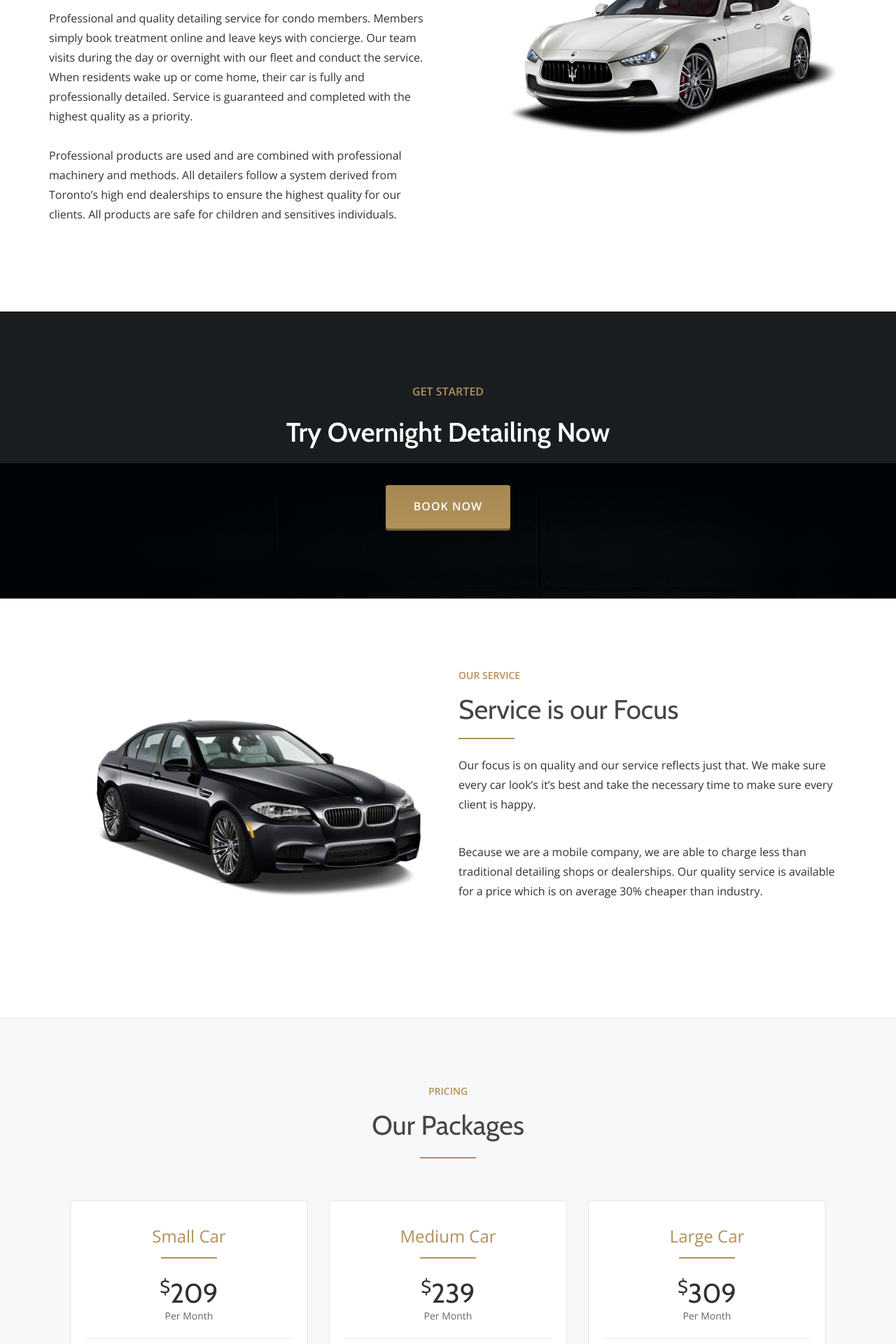
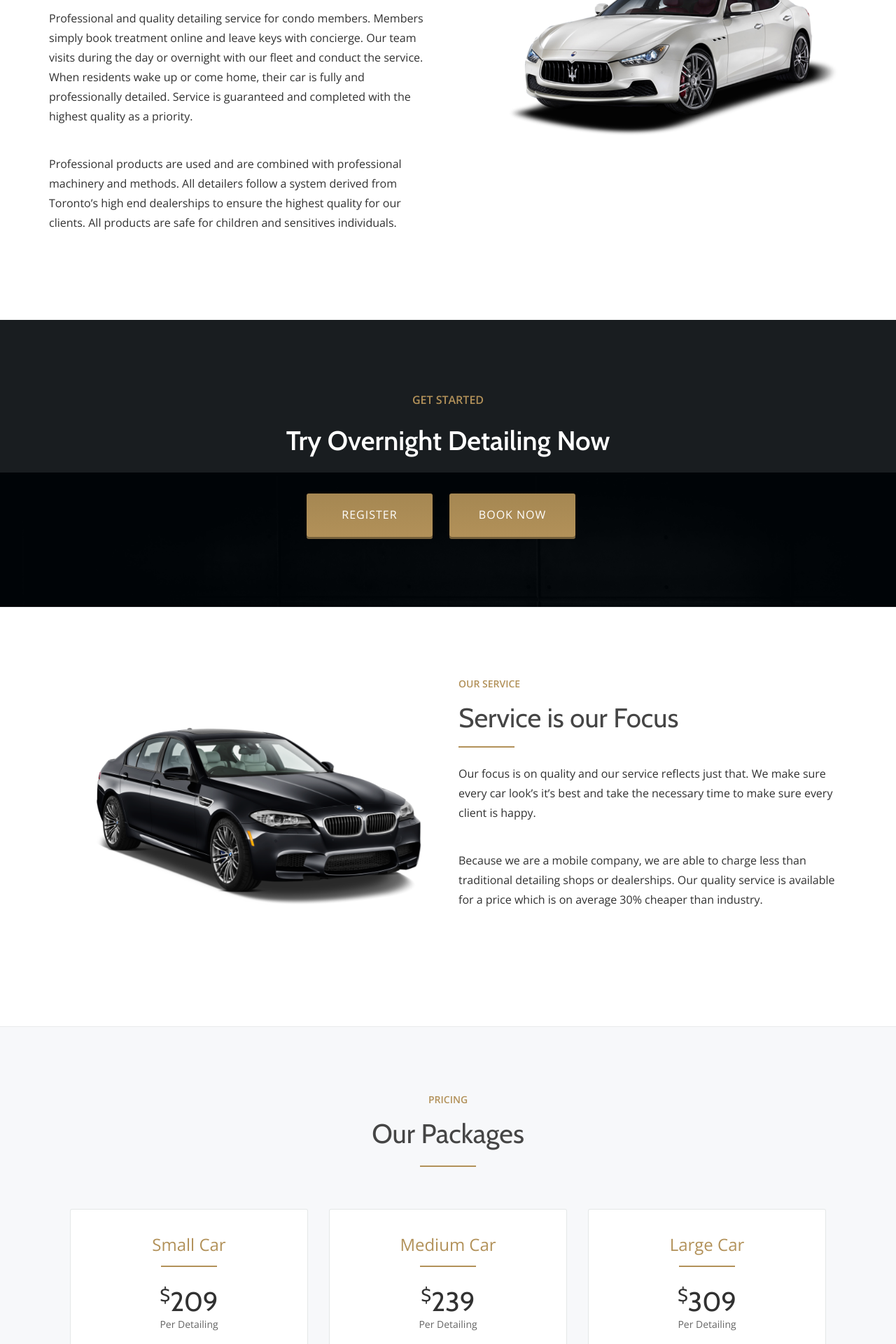
Before and after one commit to nickkozmin/tutorbright, a PHP site: page / in a window 1280 px wide. Shown: the part 1720-3640 px from the top of the page at 70% size. Run offline with PHP 8.4, Linux system fonts and the light colour scheme; some libraries are stand-ins or nearby versions.

Commit message:
Added Type Forum

```diff
--- a/css/responsive.css
+++ b/css/responsive.css
@@ -346,7 +346,9 @@
 	}
 
 	.standard-button {
-		padding: 15px 35px 15px 35px;
+		padding: 10px 30px 10px 30px;
+		margin-top: 20px;
+		width: 240px;
 	}
 
 	.timeline-section {
--- a/css/styles.css
+++ b/css/styles.css
@@ -244,7 +244,10 @@ h5 {
 
 /* BUTTONS */
 .standard-button {
-	font-weight: 600;
+	font-weight: 400;
+	margin-right: 20px;
+	width: 180px;
+
 }
 
 /* OTHER TEXTS */
--- a/home.html
+++ b/home.html
@@ -103,13 +103,16 @@
                         </ul>
 
                         <!-- LOGIN REGISTER -->
+                        <!--
                         <ul class="nav navbar-nav navbar-right login-register small-text">
-                            <!-- <li class="login js-login"><a href="#">Login</a>
+                             <li class="login js-login"><a href="#">Login</a>
                             </li>
-                            -->
+
                             <li class="register-button js-register inpage-scroll"><a href="#section11" class="navbar-register-button">Book Now</a>
                             </li>
+
                         </ul>
+                        -->
                     </div>
                 </div>
                 <!-- /END CONTAINER -->
@@ -142,7 +145,8 @@
 
                             <!-- BUTTON -->
                             <div class="button">
-                                <a href="mailto:gordon@midnightdetailing.com?Subject=New%20Booking" target="_top" class="btn btn-primary standard-button inpage-scroll">Book Now</a>
+                                <a href="https://gjrevans.typeform.com/to/A2QJgM" class="btn btn-primary standard-button">Register</a>
+                                <a href="https://gjrevans.typeform.com/to/lGH5ob" class="btn btn-primary standard-button">Book Now</a>
                             </div>
                             <!-- /END BUTTON -->
 
@@ -271,7 +275,8 @@
                     </div>
                     <p class="text-left">
                         Professional and quality detailing service for condo members. Members simply book treatment online and leave keys with concierge. Our team visits during the day or overnight with our fleet and conduct the service. When residents wake up or come home, their car is fully and professionally detailed. Service is guaranteed and completed with the highest quality as a priority.
-                        </br></br>
+                    </p>
+                    <p>
                         Professional products are used and are combined with professional machinery and methods. All detailers follow a system derived from Toronto’s high end dealerships to ensure the highest quality for our clients. All products are safe for children and sensitives individuals.
                     </p>
                 </div>
@@ -295,7 +300,11 @@
 
                         <h2 class="white-text strong wow fadeInLeft" data-wow-duration="2s" data-wow-offset="40">Try Overnight Detailing Now</h2>
 
-                        <a href="mailto:gordon@midnightdetailing.com?Subject=New%20Booking" target="_top" class="btn btn-primary standard-button inpage-scroll">Book Now</a>
+                        <!-- BUTTON -->
+                        <div class="button">
+                            <a href="https://gjrevans.typeform.com/to/A2QJgM" class="btn btn-primary standard-button">Register</a>
+                            <a href="https://gjrevans.typeform.com/to/lGH5ob" class="btn btn-primary standard-button">Book Now</a>
+                        </div>
 
                     </div>
 
@@ -371,7 +380,7 @@
                             </div>
                         </div>
 
-                        <h2 class="price"><span class="superscript">$</span>209<span class="month small-text">Per Month</span></h2>
+                        <h2 class="price"><span class="superscript">$</span>209<span class="month small-text">Per Detailing</span></h2>
 
                         <ul class="package-list">
                             <li><span class="dark-text strong">Regular</span>Wash and Polish</li>
@@ -396,7 +405,7 @@
                             </div>
                         </div>
 
-                        <h2 class="price"><span class="superscript">$</span>239<span class="month small-text">Per Month</span></h2>
+                        <h2 class="price"><span class="superscript">$</span>239<span class="month small-text">Per Detailing</span></h2>
 
                         <ul class="package-list">
                             <li><span class="dark-text strong">Regular</span>Wash and Polish</li>
@@ -421,7 +430,7 @@
                             </div>
                         </div>
 
-                        <h2 class="price"><span class="superscript">$</span>309<span class="month small-text">Per Month</span></h2>
+                        <h2 class="price"><span class="superscript">$</span>309<span class="month small-text">Per Detailing</span></h2>
 
                         <ul class="package-list">
                             <li><span class="dark-text strong">Regular</span>Wash and Polish</li>
@@ -455,7 +464,11 @@
 
                         <h2 class="white-text strong wow fadeInLeft" data-wow-duration="2s" data-wow-offset="40">Try Overnight Detailing Now</h2>
 
-                        <a href="mailto:gordon@midnightdetailing.com?Subject=New%20Booking" target="_top" class="btn btn-primary standard-button inpage-scroll">Book Now</a>
+                        <!-- BUTTON -->
+                        <div class="button">
+                            <a href="https://gjrevans.typeform.com/to/A2QJgM" class="btn btn-primary standard-button">Register</a>
+                            <a href="https://gjrevans.typeform.com/to/lGH5ob" class="btn btn-primary standard-button">Book Now</a>
+                        </div>
                     </div>
 
                 </div>
```
